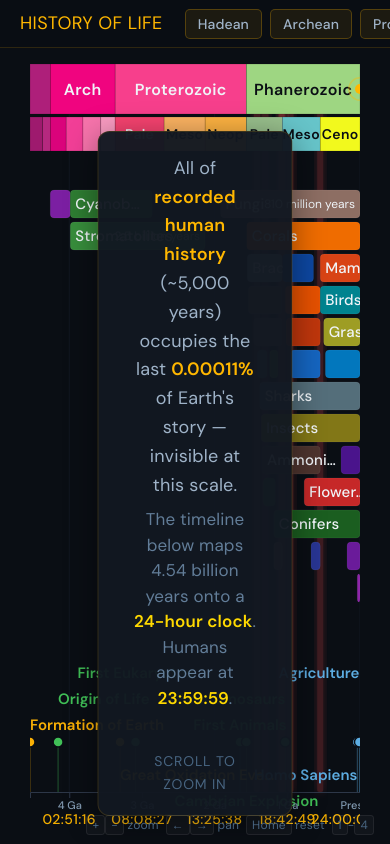
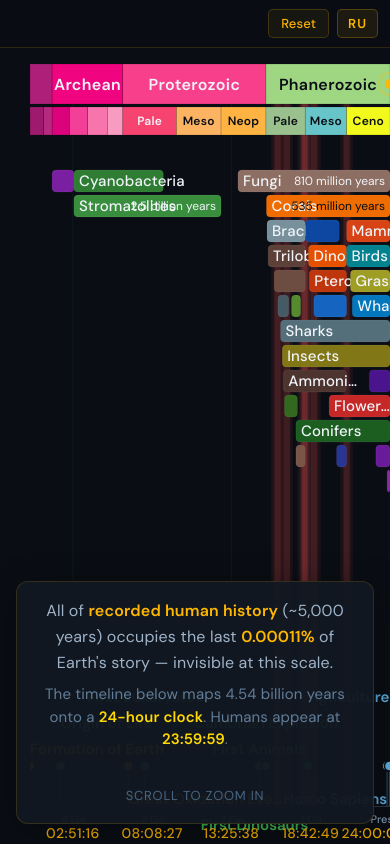
Before and after one commit to vlmihnevich/DeepTime, a website built with Vite: page index.html in a window 390 px wide. Built offline with nearby package versions, Linux system fonts and the light colour scheme.

Commit message:
Enhance responsive design and layout adjustments for mobile devices
- Added media queries to styles.css for improved responsiveness on screens smaller than 768px and 480px.
- Updated layout parameters in Timeline, GeoLayer, and SpeciesBars components to adapt to mobile view.
- Introduced new updateParams methods in GeoLayer and SpeciesBars for dynamic parameter updates.
- Adjusted YouAreHere component to reflect changes in eon height dynamically.

```diff
--- a/src/components/GeoLayer.ts
+++ b/src/components/GeoLayer.ts
@@ -27,6 +27,11 @@ export class GeoLayer {
     this.y = y;
     this.h = h;
     this.cls = cls;
+  }
+
+  updateParams(y: number, h: number): void {
+    this.y = y;
+    this.h = h;
   }
 
   render(ctx: RenderContext): void {
--- a/src/components/SpeciesBars.ts
+++ b/src/components/SpeciesBars.ts
@@ -25,6 +25,12 @@ export class SpeciesBars {
   ) {
     this.g = parent.append("g");
     this.data = data;
+    this.spY = spY;
+    this.spLane = spLane;
+    this.spGap = spGap;
+  }
+
+  updateParams(spY: number, spLane: number, spGap: number): void {
     this.spY = spY;
     this.spLane = spLane;
     this.spGap = spGap;
--- a/src/components/Timeline.ts
+++ b/src/components/Timeline.ts
@@ -17,9 +17,7 @@ import { NavBar } from "./NavBar";
 import { t, getLang } from "../i18n";
 
 const MARGIN = { top: 16, right: 30, bottom: 40, left: 30 };
-const EON_H = 50, ERA_H = 34, PER_H = 26, GAP = 3;
-const EON_Y = 0, ERA_Y = EON_H + GAP, PER_Y = ERA_Y + ERA_H + GAP;
-const SP_LANE = 28, SP_GAP = 4;
+const MOBILE_MARGIN = { top: 12, right: 15, bottom: 30, left: 15 };
 
 export class Timeline {
   private container: HTMLElement;
@@ -31,11 +29,20 @@ export class Timeline {
   private zoom!: d3.ZoomBehavior<SVGSVGElement, unknown>;
   private W = 0; private H = 0; private iW = 0; private iH = 0;
 
+  // Layout constants
+  private EON_H = 50;
+  private ERA_H = 34;
+  private PER_H = 26;
+  private GAP = 3;
+  private SP_LANE = 28;
+  private SP_GAP = 4;
+
   private eons: GeoItem[];
   private eras: GeoItem[];
   private periods: GeoItem[];
   private speciesArr: Species[];
 
+  private eonY = 0; private eraY = 0; private perY = 0;
   private evtY = 0; private evtH = 0; private spY = 0; private axisY = 0;
 
   private grid!: Grid;
@@ -91,18 +98,45 @@ export class Timeline {
     const r = this.container.getBoundingClientRect();
     this.W = r.width;
     this.H = r.height;
-    this.iW = this.W - MARGIN.left - MARGIN.right;
-    this.iH = this.H - MARGIN.top - MARGIN.bottom;
+
+    const isMobile = this.W < 768;
+    const m = isMobile ? MOBILE_MARGIN : MARGIN;
+
+    this.iW = this.W - m.left - m.right;
+    this.iH = this.H - m.top - m.bottom;
+
+    // Adjust layout for mobile
+    if (isMobile) {
+      this.EON_H = 40;
+      this.ERA_H = 28;
+      this.PER_H = 22;
+      this.SP_LANE = 22;
+      this.SP_GAP = 3;
+    } else {
+      this.EON_H = 50;
+      this.ERA_H = 34;
+      this.PER_H = 26;
+      this.SP_LANE = 28;
+      this.SP_GAP = 4;
+    }
+
+    if (this.g) {
+      this.g.attr("transform", `translate(${m.left},${m.top})`);
+    }
   }
 
   private computeLayout(): void {
-    this.spY = PER_Y + PER_H + 10;
+    this.eonY = 0;
+    this.eraY = this.eonY + this.EON_H + this.GAP;
+    this.perY = this.eraY + this.ERA_H + this.GAP;
+
+    this.spY = this.perY + this.PER_H + 10;
     const maxLane = this.speciesArr.reduce((m, s) => Math.max(m, s._lane || 0), 0);
-    const spBottom = this.spY + (maxLane + 1) * (SP_LANE + SP_GAP);
+    const spBottom = this.spY + (maxLane + 1) * (this.SP_LANE + this.SP_GAP);
     this.axisY = this.iH - 12;
     // Фиксируем базовую линию событий в 50px от нижней оси
-    this.evtY = this.axisY - 50;
-    this.evtH = 50;
+    this.evtY = this.axisY - (this.W < 768 ? 40 : 50);
+    this.evtH = this.W < 768 ? 40 : 50;
   }
 
   private init(): void {
@@ -155,12 +189,12 @@ export class Timeline {
     // Order matters for SVG layering
     this.grid = new Grid(this.g, this.axisY);
     this.extinctions = new Extinctions(this.g, KEY_EVENTS, this.axisY, showEvtTT, moveTT, hideTT, focusEvt); // Вымирания пока на dblclick
-    this.eonLayer = new GeoLayer(this.g, this.eons, EON_Y, EON_H, "eon-g", showGeoTT, moveTT, hideTT, focusGeo, selectGeo);
-    this.eraLayer = new GeoLayer(this.g, this.eras, ERA_Y, ERA_H, "era-g", showGeoTT, moveTT, hideTT, focusGeo, selectGeo);
-    this.perLayer = new GeoLayer(this.g, this.periods, PER_Y, PER_H, "per-g", showGeoTT, moveTT, hideTT, focusGeo, selectGeo);
-    this.speciesBars = new SpeciesBars(this.g, this.speciesArr, this.spY, SP_LANE, SP_GAP, showSpTT, moveTT, hideTT, focusSp, selectSp);
+    this.eonLayer = new GeoLayer(this.g, this.eons, this.eonY, this.EON_H, "eon-g", showGeoTT, moveTT, hideTT, focusGeo, selectGeo);
+    this.eraLayer = new GeoLayer(this.g, this.eras, this.eraY, this.ERA_H, "era-g", showGeoTT, moveTT, hideTT, focusGeo, selectGeo);
+    this.perLayer = new GeoLayer(this.g, this.periods, this.perY, this.PER_H, "per-g", showGeoTT, moveTT, hideTT, focusGeo, selectGeo);
+    this.speciesBars = new SpeciesBars(this.g, this.speciesArr, this.spY, this.SP_LANE, this.SP_GAP, showSpTT, moveTT, hideTT, focusSp, selectSp);
     this.events = new Events(this.g, KEY_EVENTS, this.evtY, this.axisY, showEvtTT, moveTT, hideTT, focusEvt, selectEvt);
-    this.youAreHere = new YouAreHere(this.g, EON_H);
+    this.youAreHere = new YouAreHere(this.g, this.EON_H);
     this.axis = new Axis(this.g, this.axisY);
 
     this.zoom = d3.zoom<SVGSVGElement, unknown>()
@@ -274,7 +308,12 @@ export class Timeline {
       this.axis.updateY(this.axisY);
       this.grid.updateY(this.axisY);
       this.extinctions.updateY(this.axisY);
+      this.eonLayer.updateParams(this.eonY, this.EON_H);
+      this.eraLayer.updateParams(this.eraY, this.ERA_H);
+      this.perLayer.updateParams(this.perY, this.PER_H);
       this.events.updateY(this.evtY, this.axisY);
+      this.speciesBars.updateParams(this.spY, this.SP_LANE, this.SP_GAP);
+      this.youAreHere.updateY(this.EON_H);
       this.zoom
         .translateExtent([[0, -10], [this.iW, this.iH + 10]])
         .extent([[0, 0], [this.iW, this.iH]]);
--- a/src/components/YouAreHere.ts
+++ b/src/components/YouAreHere.ts
@@ -6,12 +6,17 @@ export class YouAreHere {
   private grp: d3.Selection<SVGGElement, unknown, null, undefined>;
   private label: d3.Selection<SVGTextElement, unknown, null, undefined>;
 
-  constructor(parent: d3.Selection<SVGGElement, unknown, null, undefined>, eonH: number) {
+  constructor(parent: d3.Selection<SVGGElement, unknown, null, undefined>, private eonH: number) {
     this.grp = parent.append("g").attr("class", "yah");
-    this.grp.append("circle").attr("class", "you-are-here-pulse").attr("cy", eonH / 2);
-    this.grp.append("circle").attr("cy", eonH / 2).attr("r", 5).attr("fill", "var(--accent)");
+    this.grp.append("circle").attr("class", "you-are-here-pulse").attr("cy", this.eonH / 2);
+    this.grp.append("circle").attr("cy", this.eonH / 2).attr("r", 5).attr("fill", "var(--accent)");
     this.label = this.grp.append("text").attr("y", -6).attr("text-anchor", "end").attr("fill", "var(--accent)")
       .attr("font-size", "12px").attr("font-weight", "700");
+  }
+
+  updateY(eonH: number): void {
+    this.eonH = eonH;
+    this.grp.selectAll("circle").attr("cy", this.eonH / 2);
   }
 
   render(ctx: RenderContext): void {
--- a/src/styles.css
+++ b/src/styles.css
@@ -539,3 +539,73 @@ body {
   background: var(--accent-dim);
   border-radius: 0.1875rem;
 }
+
+/* ═══════════════════════════════════════
+   Responsive Design
+   ═══════════════════════════════════════ */
+@media (max-width: 768px) {
+  :root {
+    --fs-display: 1.25rem;
+    --fs-title: 1.125rem;
+    --fs-lead: 1rem;
+    --fs-base: 0.9375rem;
+    --fs-small: 0.8125rem;
+  }
+
+  #nav-bar {
+    padding: 0 0.75rem;
+    overflow-x: auto;
+    scrollbar-width: none;
+    /* Firefox */
+  }
+
+  #nav-bar::-webkit-scrollbar {
+    display: none;
+    /* Chrome/Safari */
+  }
+
+  .nav-title {
+    display: none;
+  }
+
+  #context-indicator {
+    display: none;
+  }
+
+  #keyboard-hint {
+    display: none;
+  }
+
+  #opening-annotation {
+    width: calc(100% - 2rem);
+    padding: 1rem 1.25rem;
+    bottom: 1.25rem;
+  }
+
+  #info-panel {
+    max-height: 85vh;
+    padding: 1.25rem 1.5rem;
+  }
+
+  .panel-header {
+    margin-bottom: 0.75rem;
+  }
+
+  .panel-desc {
+    font-size: var(--fs-base);
+  }
+
+  .panel-perspective {
+    padding: 0.625rem 0.875rem;
+  }
+}
+
+@media (max-width: 480px) {
+  .nav-btn:not(.reset-btn):not(.lang-btn) {
+    display: none;
+  }
+
+  .nav-btn.reset-btn {
+    margin-left: auto;
+  }
+}
```
